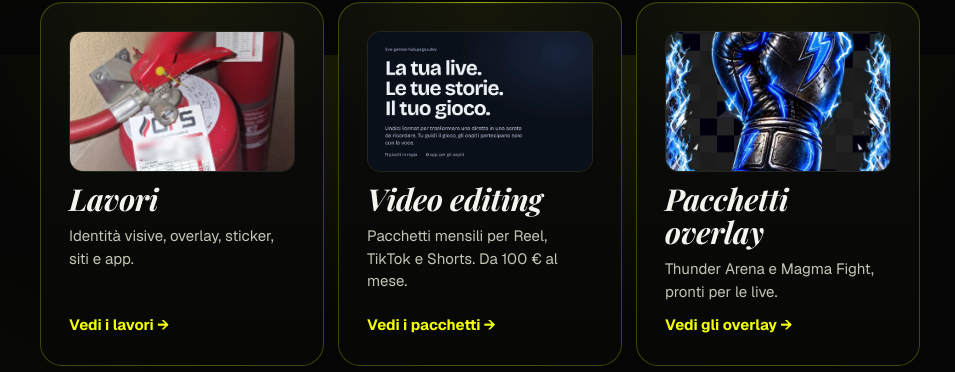
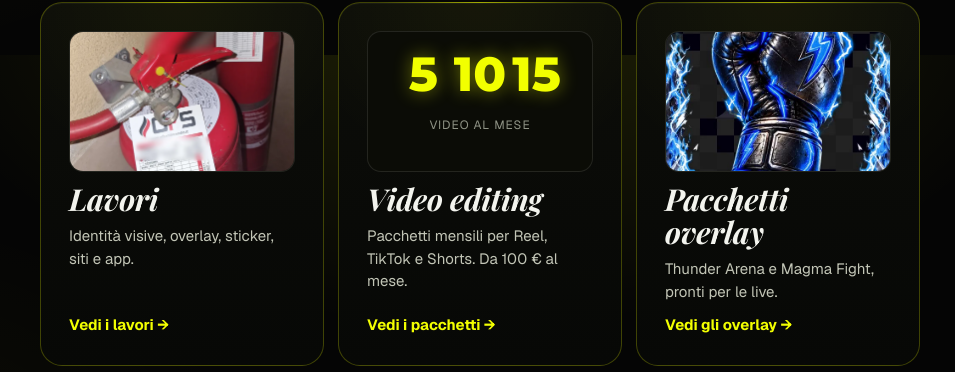
Before and after one commit to ivansasi88/IvanS-WebSite, a plain HTML site: page index.html in a window 1280 px wide. Shown: the part 745-1117 px from the top of the page, without its empty margins (160-1115 px from the left). Drawn offline with Linux system fonts and the light colour scheme.

Commit message:
Home: anteprima video editing

```diff
--- a/index.html
+++ b/index.html
@@ -463,6 +463,9 @@ html:not(.fx) .trace .dot{display:none}
 .teaser .thumb img{width:100%;height:100%;object-fit:cover;display:block;transition:transform .5s cubic-bezier(.16,1,.3,1)}
 @media(hover:hover){.teaser:hover .thumb img{transform:scale(1.04)}}
 .teaser .go{margin-top:auto;font-weight:700;color:var(--lime)}
+.vthumb{display:grid;grid-template-columns:repeat(3,1fr);align-items:center;justify-items:center;padding:0 12%;background:radial-gradient(120% 90% at 50% 0%,rgba(var(--lime-rgb),.12),transparent 70%),#0b0c06}
+.vthumb span{font:800 clamp(2rem,1.4rem + 2.4vw,3rem)/1 var(--display);color:var(--lime);text-shadow:0 0 18px rgba(var(--lime-rgb),.45)}
+.vthumb small{grid-column:1/-1;align-self:start;color:var(--muted);font-size:12px;letter-spacing:.08em;text-transform:uppercase}
 .golink{color:var(--lime);font-weight:700;text-decoration:none;white-space:nowrap;border-bottom:1px solid rgba(var(--lime-rgb),.5)}
 .golink:hover{border-bottom-color:var(--lime)}
 .crumb{display:inline-flex;align-items:center;gap:6px;margin:6px 0 4px;color:var(--muted);font-size:14px;text-decoration:none}
@@ -553,7 +556,7 @@ html:not(.fx) .progress{display:none}
       <h3 class="tile-title">Lavori</h3><p class="tile-sub">Identità visive, overlay, sticker, siti e app.</p><span class="go">Vedi i lavori →</span>
     </a>
     <a class="tile teaser" href="/video-editing/">
-      <div class="thumb"><img src="/assets/is/site-lgh.7ef1441a.webp" alt="" width="1280" height="800" loading="lazy" decoding="async" style="object-position:left top"></div>
+      <div class="thumb vthumb" aria-hidden="true"><span>5</span><span>10</span><span>15</span><small>video al mese</small></div>
       <h3 class="tile-title">Video editing</h3><p class="tile-sub">Pacchetti mensili per Reel, TikTok e Shorts. Da 100 € al mese.</p><span class="go">Vedi i pacchetti →</span>
     </a>
     <a class="tile teaser" href="/overlay/">
```
